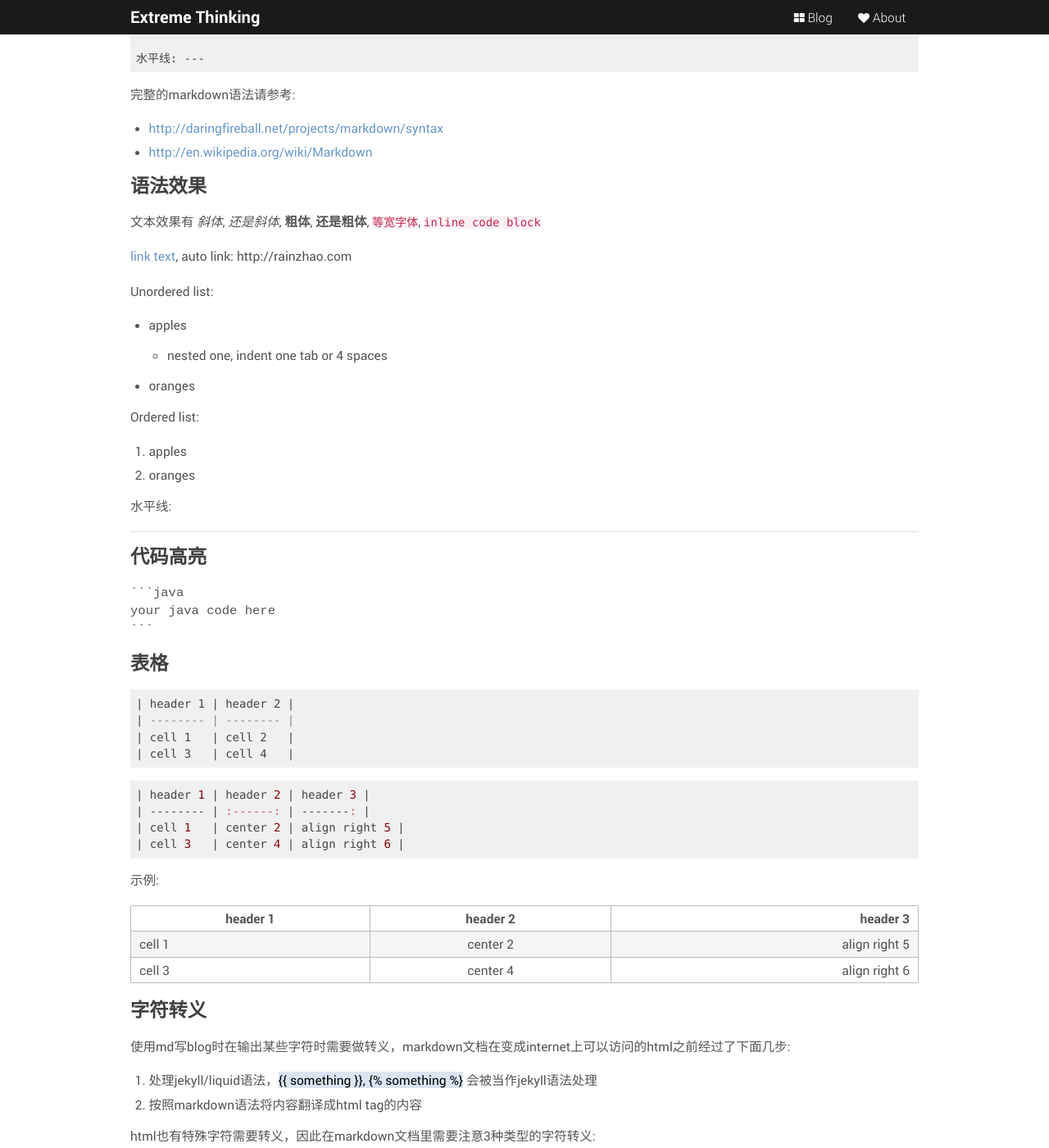
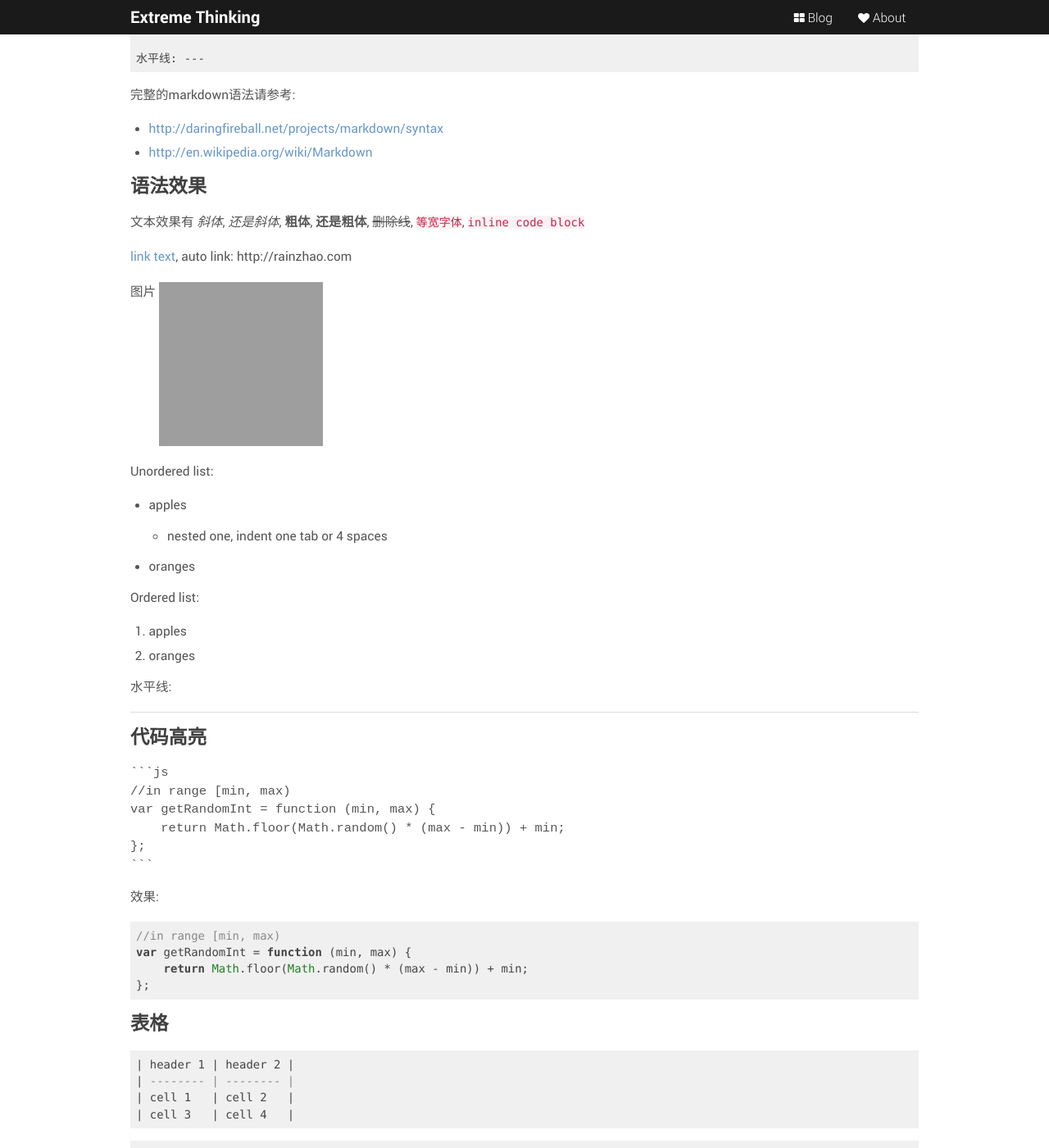
Before and after one commit to rainzhaojy/rainzhaojy.github.io, a Jekyll site: the page built from _posts/2013-03-12-markdown.md, in a window 1280 px wide and 1400 px high, scrolled down 676 px. Shown: the whole window at 82% size. Built offline with Jekyll 4.4.1, drawn with Linux system fonts in a browser that asks for light colours; nearby versions of some CDN libraries; library files that are not in the unit come from our copies; Markdown is read by kramdown in place of the engine named in the settings; comment, search, counter and statistics services are not loaded; grey boxes are pictures that could not be loaded.

Commit message:
update blog

````diff
--- a/_posts/2013-03-12-markdown.md
+++ b/_posts/2013-03-12-markdown.md
@@ -15,7 +15,7 @@ category: GitHub
 ## 这是标题H2
 ###### 这是标题H6
 
-文本效果有 *斜体*, _还是斜体_, **粗体**, __还是粗体__, `等宽字体`, `inline code block`
+文本效果有 *斜体*, _还是斜体_, **粗体**, __还是粗体__, ~~删除线~~, `等宽字体`, `inline code block`
 
 [link text](http://rainzhao.com), auto link: http://rainzhao.com
 
@@ -42,9 +42,11 @@ Ordered list:
 
 ### 语法效果
 
-文本效果有 *斜体*, _还是斜体_, **粗体**, __还是粗体__, `等宽字体`, `inline code block`
+文本效果有 *斜体*, _还是斜体_, **粗体**, __还是粗体__, ~~删除线~~, `等宽字体`, `inline code block`
 
 [link text](http://rainzhao.com), auto link: http://rainzhao.com
+
+图片 ![我的头像](http://www.gravatar.com/avatar/99596486c41ba580ab078690710a8807.jpg)
 
 Unordered list:
 
@@ -64,10 +66,22 @@ Ordered list:
 ### 代码高亮
 
 <pre>
-```java
-your java code here
+```js
+//in range [min, max)
+var getRandomInt = function (min, max) {
+    return Math.floor(Math.random() * (max - min)) + min;
+};
 ```
 </pre>
+
+效果:
+
+```js
+//in range [min, max)
+var getRandomInt = function (min, max) {
+    return Math.floor(Math.random() * (max - min)) + min;
+};
+```
 
 ### 表格
 
````
